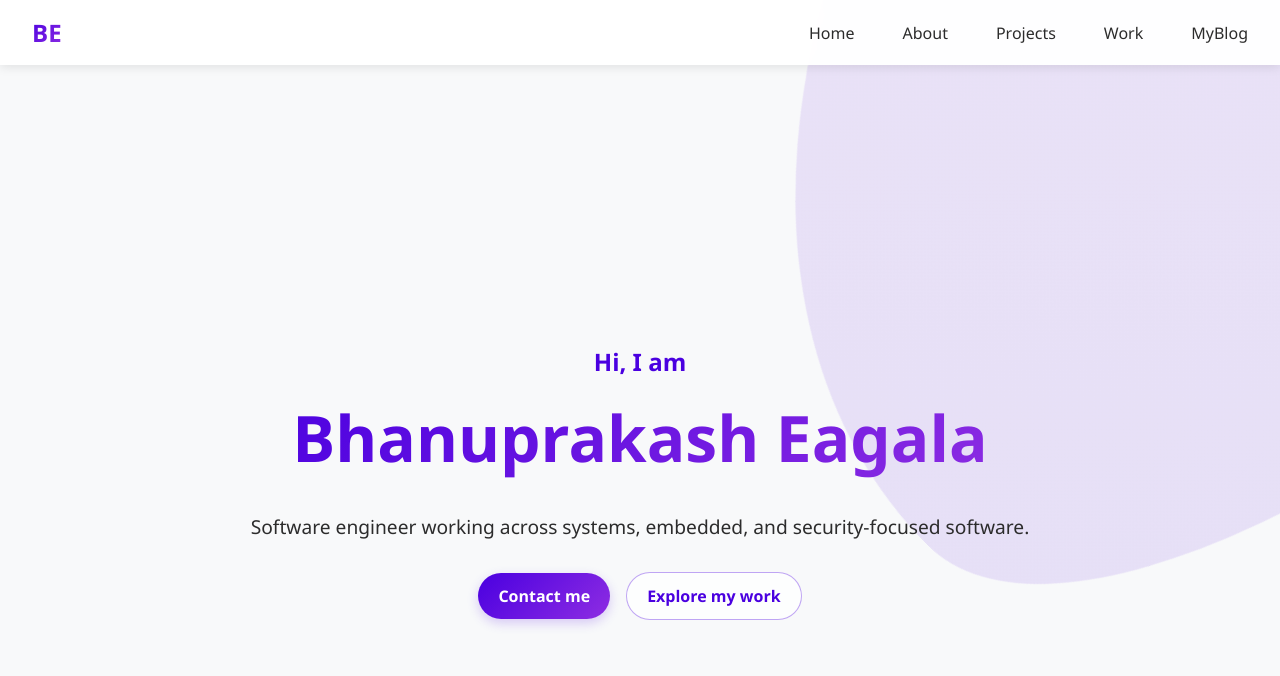
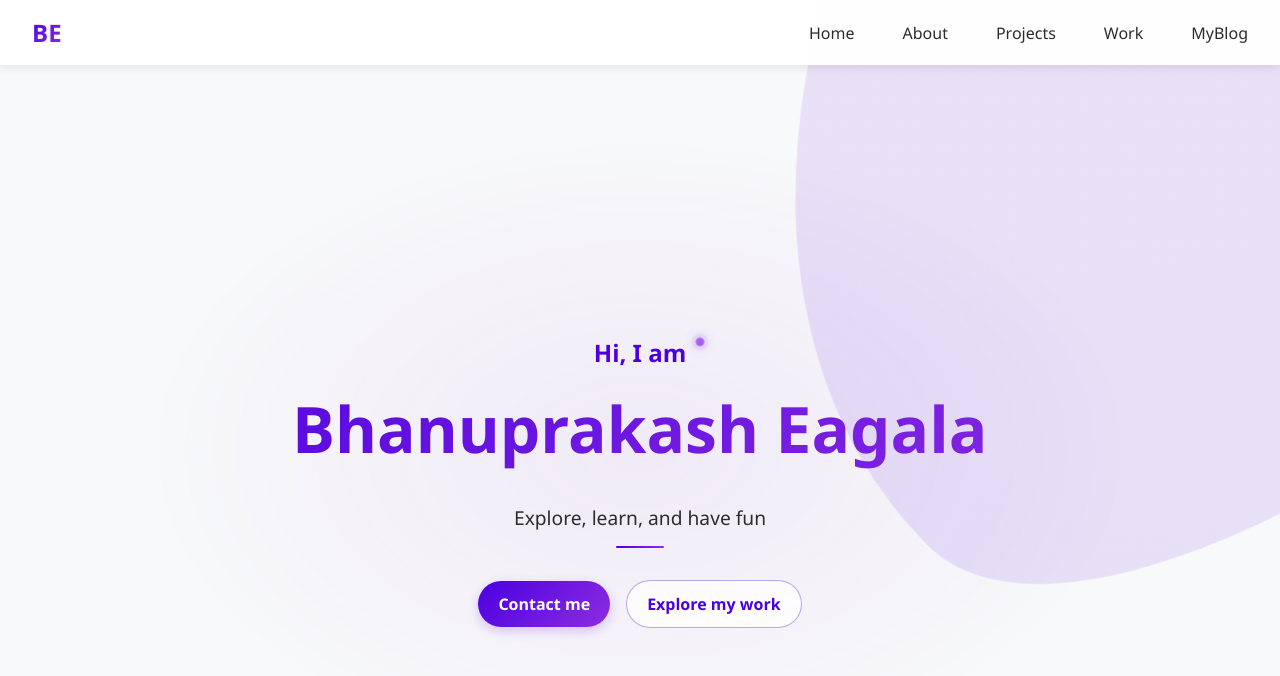
Before and after one commit to bhanuprakasheagala/bhanuprakasheagala.github.io, a Jekyll site: the page built from index.html, in a window 1280 px wide and 900 px high. Shown: the top 676 px of the window. Built offline with Jekyll 4.4.1, drawn with Linux system fonts in a browser that asks for light colours.

Commit message:
update and fix effects

```diff
--- a/_includes/portfolio/home.html
+++ b/_includes/portfolio/home.html
@@ -3,7 +3,7 @@
             <h1 class="hero-title">Hi, I am</h1>
             <h2 class="hero-subtitle">Bhanuprakash Eagala</h2>
             <p class="hero-description">
-                Software engineer working across systems, embedded, and security-focused software.
+                Explore, learn, and have fun
             </p>
             <div class="hero-actions">
                 <!-- Replace the placeholder email before publishing. -->
--- a/css/portfolio.css
+++ b/css/portfolio.css
@@ -96,6 +96,16 @@
             animation: fadeIn 2s ease-out;
         }
 
+        #home::after {
+            content: '';
+            position: absolute;
+            inset: 12% 8%;
+            border-radius: 50%;
+            background: radial-gradient(ellipse, rgba(142, 45, 226, 0.08), transparent 68%);
+            animation: hero-aura 12s ease-in-out infinite alternate;
+            pointer-events: none;
+        }
+
         #home::before {
             content: '';
             position: absolute;
@@ -116,14 +126,30 @@
             margin: 0 auto;
             text-align: center;
             position: relative;
-            animation: slideInFromBottom 1s ease-out;
+            z-index: 1;
+            animation: hero-arrive 0.9s cubic-bezier(0.2, 0.75, 0.3, 1) both;
         }
 
         .hero-title {
+            display: inline-block;
+            position: relative;
             font-size: 1.5rem;
             color: var(--primary);
             margin-bottom: 1rem;
-            animation: fadeIn 1s ease-out;
+            animation: hero-label 0.7s 0.15s both;
+        }
+
+        .hero-title::after {
+            content: '';
+            position: absolute;
+            top: 0.05em;
+            right: -0.8em;
+            width: 0.42em;
+            aspect-ratio: 1;
+            border-radius: 50%;
+            background: var(--secondary);
+            box-shadow: 0 0 0 0.2em rgba(142, 45, 226, 0.12), 0 0 1rem rgba(142, 45, 226, 0.5);
+            animation: hero-spark 2.8s 1s ease-in-out infinite;
         }
 
         .hero-subtitle {
@@ -132,13 +158,26 @@
             background: linear-gradient(135deg, var(--primary), var(--secondary));
             -webkit-background-clip: text;
             -webkit-text-fill-color: transparent;
-            animation: fadeIn 1.5s ease-out;
+            background-size: 180% 180%;
+            animation: hero-name-reveal 0.9s 0.2s both, hero-gradient-shift 8s 1.1s ease-in-out infinite;
         }
 
         .hero-description {
             font-size: 1.2rem;
             color: var(--text);
-            animation: fadeIn 2s ease-out;
+            animation: hero-description-reveal 0.8s 0.55s both;
+        }
+
+        .hero-description::after {
+            content: '';
+            display: block;
+            width: 3rem;
+            height: 2px;
+            margin: 0.9rem auto 0;
+            border-radius: 2px;
+            background: linear-gradient(90deg, var(--primary), var(--secondary));
+            transform-origin: center;
+            animation: hero-accent-grow 0.65s 0.95s both;
         }
 
         .hero-actions {
@@ -148,7 +187,7 @@
             align-items: center;
             gap: 1rem;
             margin-top: 2rem;
-            animation: riseIn 0.8s 0.4s both;
+            animation: hero-actions-arrive 0.7s 0.75s both;
         }
 
         .hero-cta,
@@ -162,18 +201,42 @@
             font-weight: 600;
             text-decoration: none;
             transition: transform 0.25s ease, box-shadow 0.25s ease;
+            position: relative;
+            overflow: hidden;
+            isolation: isolate;
         }
 
         .hero-cta {
             color: white;
             background: linear-gradient(135deg, var(--primary), var(--secondary));
             box-shadow: 0 4px 12px rgba(74, 0, 224, 0.2);
+            animation: hero-button-pop 0.6s 1s backwards;
+        }
+
+        .hero-cta::after {
+            content: '';
+            position: absolute;
+            inset: -50% auto -50% -45%;
+            width: 35%;
+            background: linear-gradient(90deg, transparent, rgba(255, 255, 255, 0.55), transparent);
+            transform: skewX(-20deg);
+            pointer-events: none;
+        }
+
+        .hero-cta:hover::after {
+            animation: hero-button-shine 0.75s ease;
         }
 
         .hero-cta-secondary {
             color: var(--primary);
             border: 1px solid rgba(74, 0, 224, 0.35);
-            background: rgba(255, 255, 255, 0.75);
+            background: linear-gradient(135deg, rgba(74, 0, 224, 0.12), rgba(142, 45, 226, 0.12)) 0 0 / 0% 100% no-repeat, rgba(255, 255, 255, 0.75);
+            animation: hero-button-pop 0.6s 1.15s backwards;
+            transition: transform 0.25s ease, background-size 0.25s ease;
+        }
+
+        .hero-cta-secondary:hover {
+            background-size: 100% 100%, auto;
         }
 
         .hero-cta:focus-visible {
@@ -189,35 +252,82 @@
             box-shadow: 0 8px 20px rgba(74, 0, 224, 0.3);
         }
 
-        @keyframes slideInFromBottom {
+        @keyframes hero-arrive {
             from {
-                transform: translateY(100px);
+                transform: translateY(28px);
                 opacity: 0;
+                filter: blur(5px);
             }
             to {
                 transform: translateY(0);
                 opacity: 1;
+                filter: blur(0);
             }
         }
 
-        @keyframes fadeIn {
+        @keyframes hero-label {
             from {
                 opacity: 0;
-            }
-            to {
-                opacity: 1;
-            }
-        }
-
-        @keyframes riseIn {
-            from {
-                opacity: 0;
-                transform: translateY(18px);
+                transform: translateY(10px);
+                letter-spacing: 0.18em;
             }
             to {
                 opacity: 1;
                 transform: translateY(0);
+                letter-spacing: normal;
             }
+        }
+
+        @keyframes hero-name-reveal {
+            from {
+                opacity: 0;
+                transform: translateY(14px) scale(0.98);
+            }
+            to {
+                opacity: 1;
+                transform: translateY(0) scale(1);
+            }
+        }
+
+        @keyframes hero-gradient-shift {
+            0%, 100% { background-position: 0% 50%; }
+            50% { background-position: 100% 50%; }
+        }
+
+        @keyframes hero-description-reveal {
+            from { opacity: 0; letter-spacing: 0.08em; }
+            to { opacity: 1; letter-spacing: normal; }
+        }
+
+        @keyframes hero-accent-grow {
+            from { transform: scaleX(0); }
+            to { transform: scaleX(1); }
+        }
+
+        @keyframes hero-actions-arrive {
+            from { opacity: 0; transform: translateY(16px); }
+            to { opacity: 1; transform: translateY(0); }
+        }
+
+        @keyframes hero-button-pop {
+            0% { opacity: 0; transform: translateY(10px) scale(0.94); }
+            70% { opacity: 1; transform: translateY(-2px) scale(1.02); }
+            100% { opacity: 1; transform: translateY(0) scale(1); }
+        }
+
+        @keyframes hero-button-shine {
+            from { transform: translateX(0) skewX(-20deg); }
+            to { transform: translateX(480%) skewX(-20deg); }
+        }
+
+        @keyframes hero-spark {
+            0%, 100% { transform: scale(0.8); opacity: 0.7; }
+            50% { transform: scale(1.15); opacity: 1; }
+        }
+
+        @keyframes hero-aura {
+            from { transform: scale(0.88); opacity: 0.6; }
+            to { transform: scale(1.08); opacity: 1; }
         }
 
         @keyframes float {
@@ -959,3 +1069,27 @@
                 gap: 1.5rem;
             }
         }
+
+        @media (prefers-reduced-motion: reduce) {
+            #home,
+            #home::before,
+            #home::after,
+            #home .hero-content,
+            #home .hero-title,
+            #home .hero-title::after,
+            #home .hero-subtitle,
+            #home .hero-description,
+            #home .hero-description::after,
+            #home .hero-actions,
+            #home .hero-cta,
+            #home .hero-cta::after,
+            #home .hero-cta-secondary {
+                animation: none;
+                transition: none;
+            }
+
+            #home .hero-cta:hover,
+            #home .hero-cta-secondary:hover {
+                transform: none;
+            }
+        }
```
